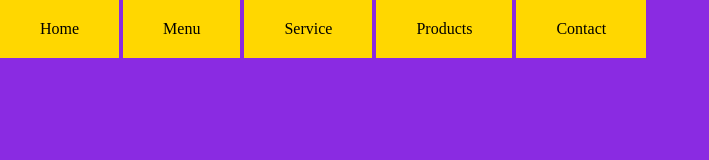
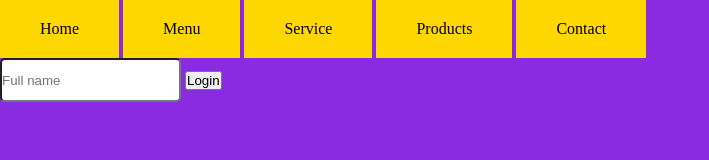
Before and after one commit to hieuthanhpy/learning-git, a plain HTML site: page index.html in a window 1280 px wide. Shown: the whole page, without its empty margins (0-709 px from the left). Drawn offline with Linux system fonts and the light colour scheme.

Commit message:
thay doi lan 1

```diff
--- a/css/style.css
+++ b/css/style.css
@@ -11,3 +11,7 @@ ul li {
   padding: 20px 40px;
   background: gold;
 }
+ input{
+   height: 40px;
+   border-radius: 5px;
+ }
--- a/index.html
+++ b/index.html
@@ -17,5 +17,9 @@
       <li>Contact</li>
     </ul>
   </div>
+  <div id="content">
+    <input type="text" name="Ho ten" placeholder="Full name" />
+    <button type="button" name="Dang nhap">Login</button>
+  </div>
 </body>
 </html>
```
